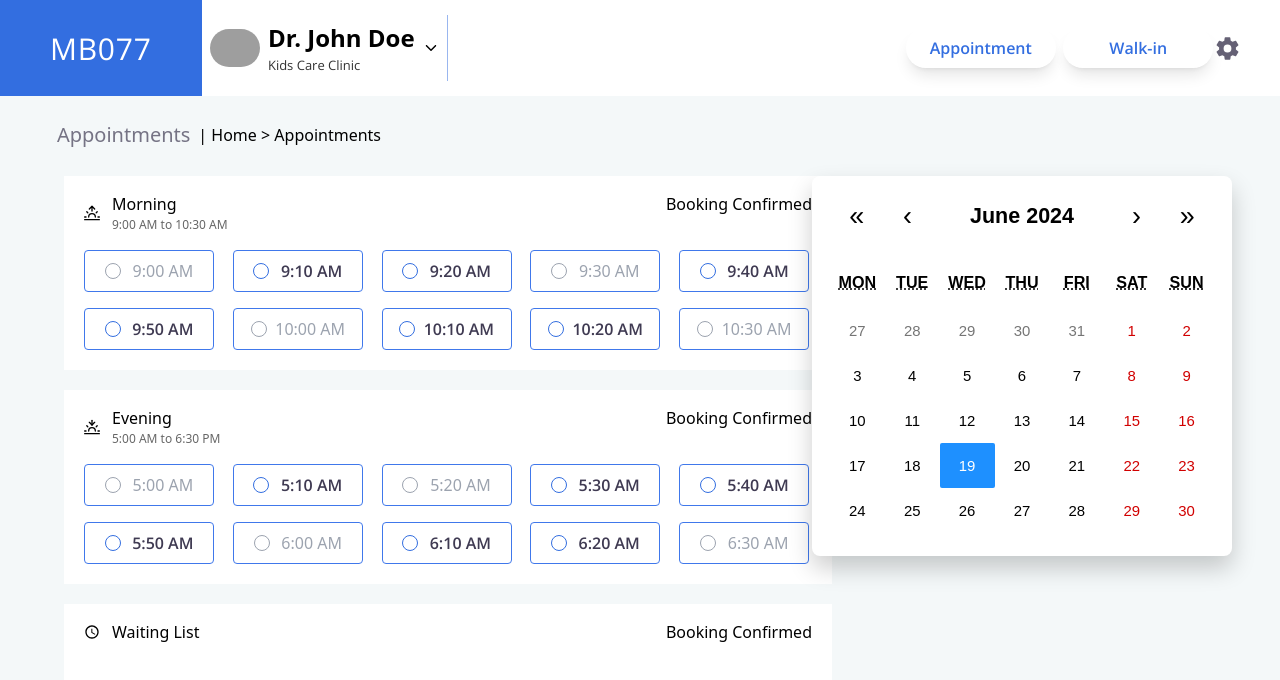
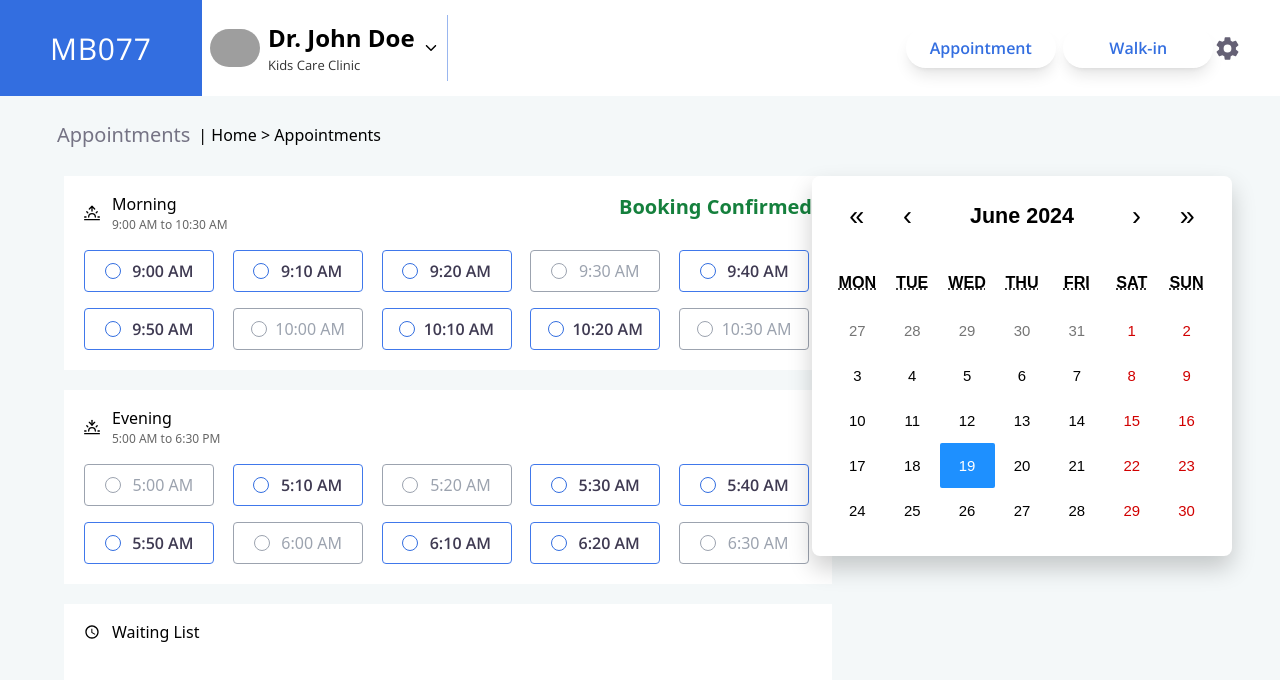
Before and after one commit to MB-077/Appointment-Booking, a React (Vite) app in the folder Frontend/: page / in a window 1280 px wide. Both pictures are taken after a click on the button "9:00 AM". Shown: the top 680 px of the page. Built offline with nearby package versions, Linux system fonts and the light colour scheme; grey boxes are pictures that could not be loaded.

Commit message:
Doing some finishing

```diff
--- a/Frontend/src/Components/Button.jsx
+++ b/Frontend/src/Components/Button.jsx
@@ -1,26 +1,26 @@
-import React, { useState } from "react";
+import { useState } from "react";
+import React from "react";
 import { FaArrowRight } from "react-icons/fa6";
 
-const Button = ({ children, href, className, isBooked, onSend }) => {
-  let [booking, setbooking] = useState(isBooked);
-  const handleClick = () => {
-    if (booking) return;
-    else onSend(setbooking(() => (booking = true)));
-  };
+const Button = ({ children, href, className, booking, onBook }) => {
   const butTon = () => {
     return (
       <button
-        onClick={handleClick}
+        onClick={() => {
+          onBook(booking.id);
+        }}
         className={`${className} ${
-          booking
+          booking.isBooked
             ? "border border-gray-400 text-gray-400"
-            : "hover:bg-n-2/90 hover:text-white transition-all duration-300 ease-in-out group hover:shadow-n-1/80 hover:shadow-md font-semibold text-n-4 font-openSans"
-        } relative border border-n-2 flex justify-evenly items-center px-2 py-2 rounded-[4px] w-[130px] `}
+            : "hover:bg-n-2/90 hover:text-white transition-all duration-300 ease-in-out group hover:shadow-n-1/80 hover:shadow-md font-semibold text-n-4 font-openSans border-n-2"
+        } relative border  flex justify-evenly items-center px-2 py-2 rounded-[4px] w-[130px] `}
       >
         <FaArrowRight className="hidden group-hover:block text-n-6 " />
         <div
           className={`${
-            booking ? " border-gray-400 " : "border-n-1  group-hover:hidden"
+            booking.isBooked
+              ? " border-gray-400 "
+              : "border-n-1  group-hover:hidden"
           }  border rounded-full h-4 w-4`}
         ></div>
         {children}
--- a/Frontend/src/Components/TimeSlot.jsx
+++ b/Frontend/src/Components/TimeSlot.jsx
@@ -1,10 +1,40 @@
 import Button from "./Button";
+import React, { useState } from "react";
+
 const TimeSlot = ({ Time, duration, icon, slotTime }) => {
-  const Avail = (data) => {
-    console.log(data);
-    if (!data) return <div>Booking Confirmed</div>;
-    else return <div>Already Booked</div>;
+  // defining the usestate
+  const [bookings, setBookings] = useState(slotTime);
+  //we have to update the slotTime as the button is clicked and what info has to be changed is coming from button itself
+  //!playing with the id's
+  const [message, setMessage] = useState(<p></p>);
+  const [displayText, setDisplayText] = useState(false);
+
+  const handleBooking = (id) => {
+    //.map methode forms a new array
+    const updatedBookings = bookings.map((booking) =>
+      booking.id === id ? { ...booking, isbooked: !booking.isBooked } : booking
+    );
+
+    const booking = updatedBookings.find((el) => el.id === id);
+    if (!booking.isBooked)
+      setMessage(
+        <p className="text-green-700 text-[20px] font-semibold">
+          Booking Confirmed
+        </p>
+      );
+    else
+      setMessage(
+        <p className="text-red-700 text-[20px] font-semibold">Already Booked</p>
+      );
+
+    setBookings(updatedBookings);
+    setDisplayText(true);
+
+    setTimeout(() => {
+      setDisplayText(false);
+    }, 3000);
   };
+
   return (
     <div className="bg-white relative top-10 w-2/3 px-5 ">
       {/* header of slot space */}
@@ -16,15 +46,15 @@ const TimeSlot = ({ Time, duration, icon, slotTime }) => {
             <div className="opacity-60 text-[12px]">{duration}</div>
           </div>
         </div>
-        <div>{Avail()}</div>
+        {displayText && message}
       </div>
 
       {/* slot space */}
       <div className="grid grid-rows-2 grid-cols-5 bg-white gap-4 mb-5">
-        {slotTime.length > 0 ? (
-          slotTime.map((obj) => {
+        {bookings.length > 0 ? (
+          bookings.map((obj) => {
             return (
-              <Button onSend={Avail} key={obj.id} isBooked={obj.isBooked}>
+              <Button onBook={handleBooking} key={obj.id} booking={obj}>
                 {obj.start}
               </Button>
             );
```
